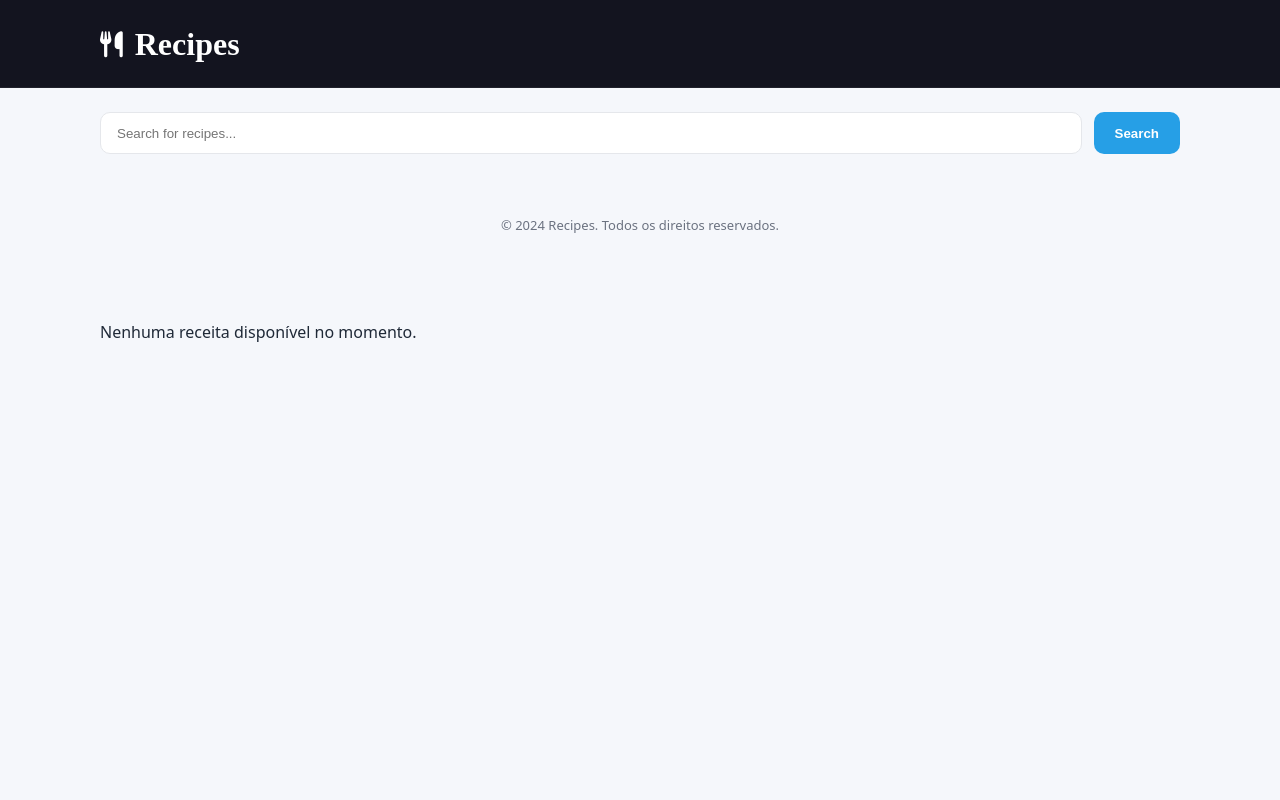
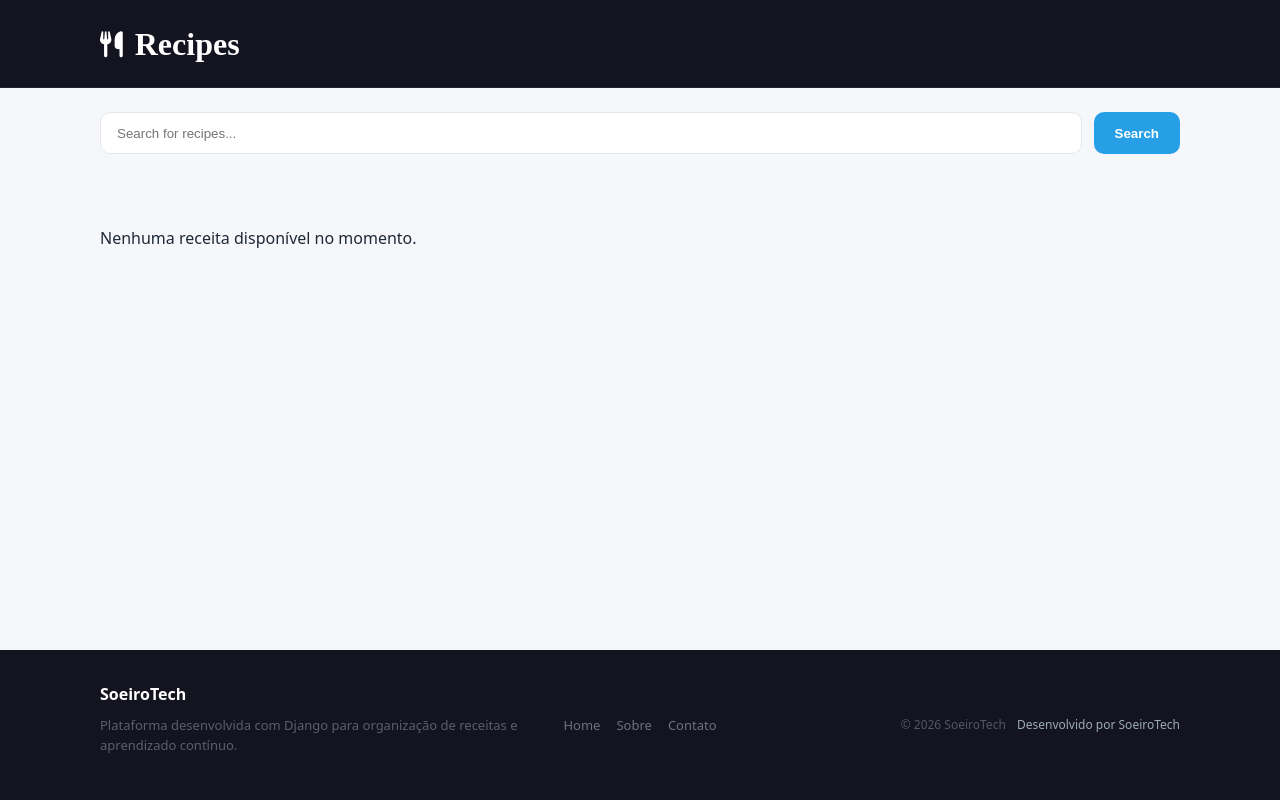
Before and after one commit to mandresoeiro/newproject1, a Django app: template recipes/templates/recipes/pages/home.html in a window 1280 px wide. Run offline with Django 5.2, Linux system fonts and the light colour scheme; the template is opened without the code that fills it, so the values that code supplies are empty.

Commit message:
feat(footer): implementa footer profissional com background e ajustes de layout

```diff
--- a/recipes/static/recipes/css/styles.css
+++ b/recipes/static/recipes/css/styles.css
@@ -120,12 +120,6 @@ h6 {
   flex: 1;
   padding: var(--space-8) 0 var(--space-10);
 }
-.main-content-list {
-  display: flex;
-  flex-wrap: wrap;
-  justify-content: center;
-  gap: var(--space-6);
-}
 
 /* =======================================================
    🧠 HEADER
@@ -202,23 +196,27 @@ h6 {
 }
 
 /* =======================================================
-   🍲 GRID
+   🍲 GRID - CARDS RESPONSIVOS
 ======================================================= */
 .main-content-list {
   display: grid;
   grid-template-columns: 1fr;
-  gap: var(--space-6);
+  gap: 3rem 2rem;
+  row-gap: 3rem;
+  column-gap: 2rem;
 }
 
 @media (min-width: 768px) {
   .main-content-list {
-    grid-template-columns: repeat(2, minmax(0, 1fr));
+    grid-template-columns: repeat(2, 1fr);
+    gap: 3rem 2.4rem;
   }
 }
 
 @media (min-width: 1100px) {
   .main-content-list {
-    grid-template-columns: repeat(3, minmax(0, 1fr));
+    grid-template-columns: repeat(3, 1fr);
+    gap: 3rem 2.4rem;
   }
 }
 
@@ -302,14 +307,94 @@ h6 {
 
 .recipe-content p {
   margin: 0;
+  line-height: 1.6;
 }
 
-/* =======================================================
-   🦶 FOOTER (opcional)
-======================================================= */
-.footer {
-  padding: var(--space-6) 0;
+/* =========================================
+   FOOTER PROFISSIONAL
+========================================= */
+
+.main-footer {
+  background: var(--color-primary-dark);
+  color: var(--color-muted);
+  padding: var(--space-8) 0;
+  margin-top: auto;
+}
+
+.footer-wrapper {
+  max-width: 112rem;
+  margin: 0 auto;
+  padding: 0 var(--space-5);
+
+  display: grid;
+  gap: var(--space-6);
+  text-align: center;
+}
+
+/* ---------- Brand ---------- */
+
+.footer-brand strong {
+  font-size: 1.6rem;
+  color: var(--color-white);
+}
+
+.footer-text {
+  font-size: 1.3rem;
+  margin-top: var(--space-2);
+  opacity: 0.8;
+}
+
+/* ---------- Links ---------- */
+
+.footer-links {
+  display: flex;
+  justify-content: center;
+  gap: var(--space-4);
+  flex-wrap: wrap;
+}
+
+.footer-link {
+  text-decoration: none;
   color: var(--color-muted);
   font-size: 1.3rem;
-  text-align: center;
+  transition: all 0.25s ease;
 }
+
+.footer-link:hover {
+  color: var(--color-primary);
+}
+
+/* ---------- Credit ---------- */
+
+.footer-credit {
+  font-size: 1.2rem;
+  opacity: 0.7;
+}
+
+.footer-credit a {
+  margin-left: var(--space-2);
+  text-decoration: none;
+  color: var(--color-primary-light);
+}
+
+.footer-credit a:hover {
+  color: var(--color-primary);
+}
+
+/* ---------- Responsivo ---------- */
+
+@media (min-width: 768px) {
+  .footer-wrapper {
+    grid-template-columns: 1fr auto 1fr;
+    align-items: center;
+    text-align: left;
+  }
+
+  .footer-links {
+    justify-content: center;
+  }
+
+  .footer-credit {
+    text-align: right;
+  }
+}
--- a/recipes/templates/recipes/base.html
+++ b/recipes/templates/recipes/base.html
@@ -24,13 +24,14 @@
     {% include "recipes/partials/header.html" %}
     {% include "recipes/partials/search.html" %}
     {% comment %} {% include "recipes/partials/hero.html" %} {% endcomment %}
-    {% include "recipes/partials/footer.html" %}
+
 
     <main class="main">
       <div class="container">
         {% block content %}{% endblock %}
       </div>
     </main>
+    {% include "recipes/partials/footer.html" %}
 
     {# footer opcional #}
     {# {% include "recipes/partials/footer.html" %} #}
--- a/recipes/templates/recipes/partials/footer.html
+++ b/recipes/templates/recipes/partials/footer.html
@@ -1,6 +1,25 @@
-<!-- recipes/templates/recipes/partials/footer.html -->
-<footer class="footer">
-  <div class="container">
-    <p>&copy; 2024 Recipes. Todos os direitos reservados.</p>
-  </div>
+<footer class="main-footer" role="contentinfo">
+    <div class="container footer-wrapper">
+
+        <div class="footer-brand">
+            <strong>SoeiroTech</strong>
+            <p class="footer-text">
+                Plataforma desenvolvida com Django para organização de receitas e aprendizado contínuo.
+            </p>
+        </div>
+
+        <nav class="footer-links" aria-label="Links do rodapé">
+            <a href="/" class="footer-link">Home</a>
+            <a href="/about/" class="footer-link">Sobre</a>
+            <a href="/contato/" class="footer-link">Contato</a>
+        </nav>
+
+        <div class="footer-credit">
+            <span>© {% now "Y" %} SoeiroTech</span>
+            <a href="https://www.soeirotech.com" target="_blank" rel="noopener noreferrer">
+                Desenvolvido por SoeiroTech
+            </a>
+        </div>
+
+    </div>
 </footer>
```
Also changed, not shown: other parts of recipes/static/recipes/css/styles.css (+16 -9 lines), recipes/templates/recipes/partials/recipe-card.html (+11 -8 lines).
